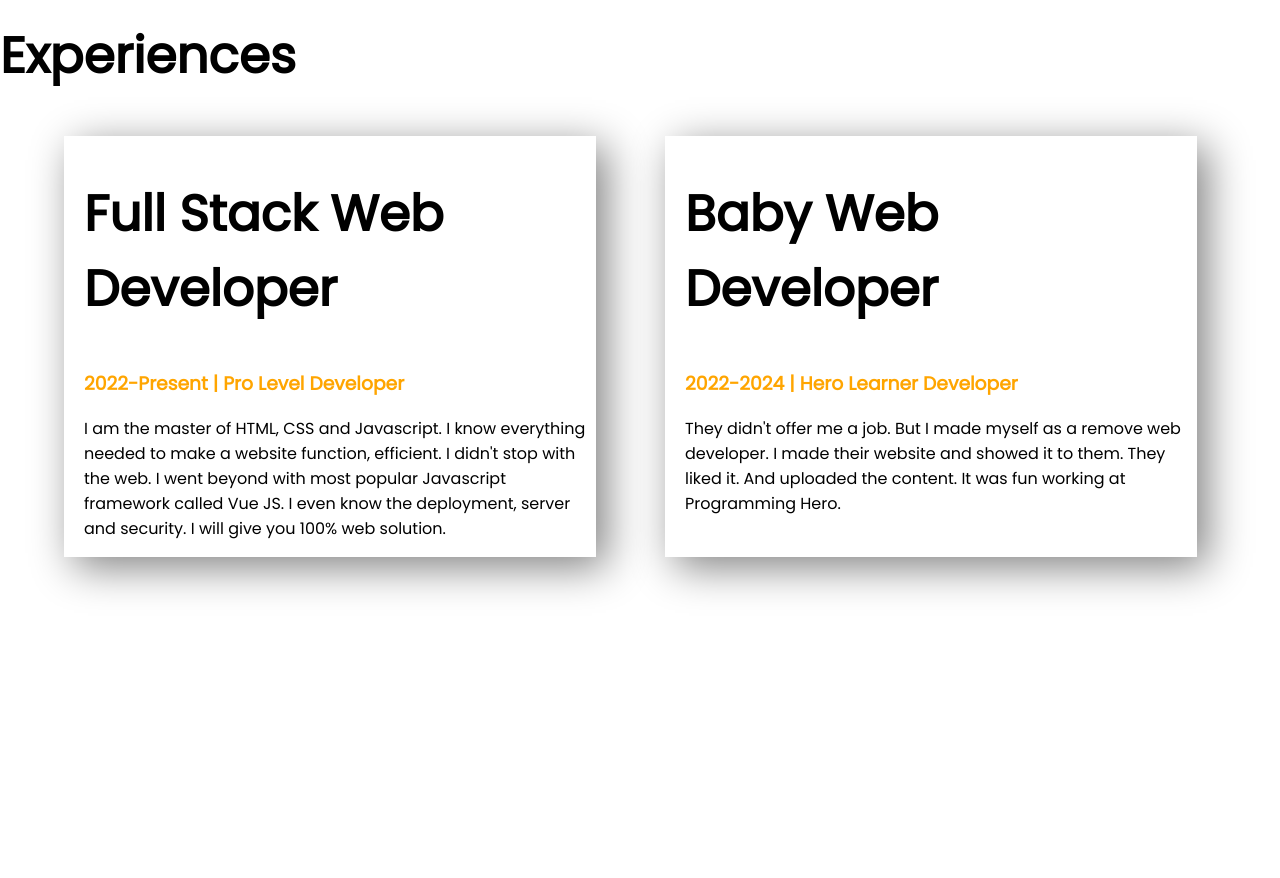
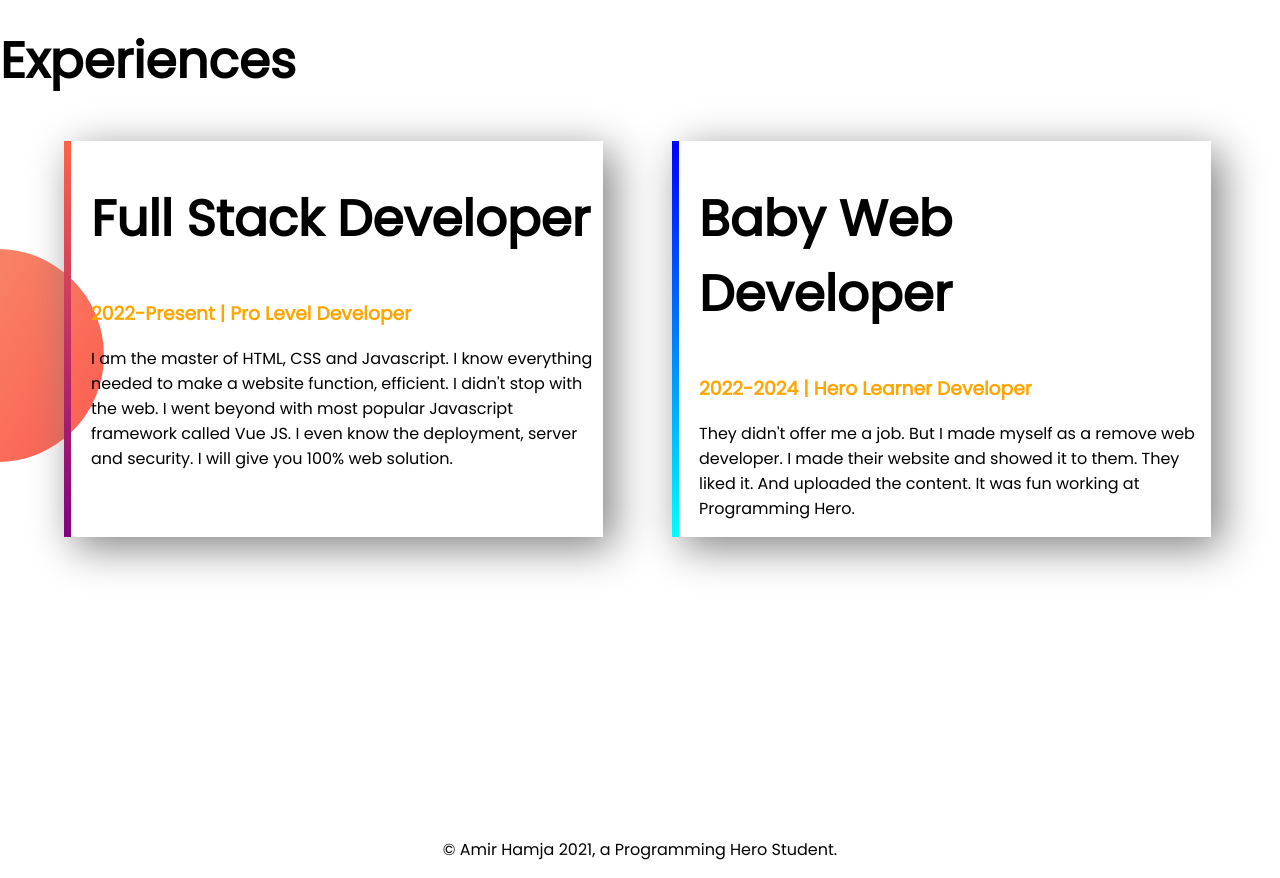
Before and after one commit to Amirhamja48/developer-protfolio, a plain HTML site: page index.html in a window 1280 px wide. Shown: the part 1720-2598 px from the top of the page. Before the commit the page ends 2577 px from the top, so only its background shows below. Drawn offline with Linux system fonts and the light colour scheme.

Commit message:
last added

```diff
--- a/index.html
+++ b/index.html
@@ -37,17 +37,20 @@
     <section class="experience-area">
       <h1>Experiences</h1>
         <div class="flexible-contaner">
-            <div class="experience-item">
-              <h1>Full Stack Web Developer</h1>
+            <div id="full-stack-experience" class="experience-item">
+              <h1>Full Stack Developer</h1>
               <h3 class="name-color">2022-Present | Pro Level Developer</h3>
               <p>I am the master of HTML, CSS and Javascript. I know everything needed to make a website function, efficient. I didn't stop with the web. I went beyond with most popular Javascript framework called Vue JS. I even know the deployment, server and security. I will give you 100% web solution.</p>
             </div>
-            <div class="experience-item">
+            <div id="web-dev-experience" class="experience-item">
               <h1>Baby Web Developer</h1>
               <h3 class="name-color">2022-2024 | Hero Learner Developer</h3>
               <p>They didn't offer me a job. But I made myself as a remove web developer. I made their website and showed it to them. They liked it. And uploaded the content. It was fun working at Programming Hero.</p>
             </div>
         </div>
     </section>
+    <footer>
+      <p>© Amir Hamja 2021, a Programming Hero Student.</p>
+    </footer>
 </body>
 </html>
--- a/style.css
+++ b/style.css
@@ -14,6 +14,7 @@ h1 {
 }
 .half-width {
   width: 50%;
+  padding: 10px;
 
 }
 .half-width img {
@@ -52,4 +53,23 @@ div p {
   margin-left: 5%;
   padding-left: 20px;
   margin-right: 5px;
+  border-left:
 }
+.experience-area{
+  background-image: url(images/exp-bg.png);
+  background-repeat: no-repeat;
+  background-position: left;
+}
+#web-dev-experience{
+  border-left: 7px solid;
+  border-image: linear-gradient(blue, cyan);
+  border-image-slice: 1;
+}
+#full-stack-experience{
+  border-left: 7px solid;
+  border-image: linear-gradient(tomato, purple);
+  border-image-slice: 1;
+}
+footer{
+  text-align: center;
+}
```
